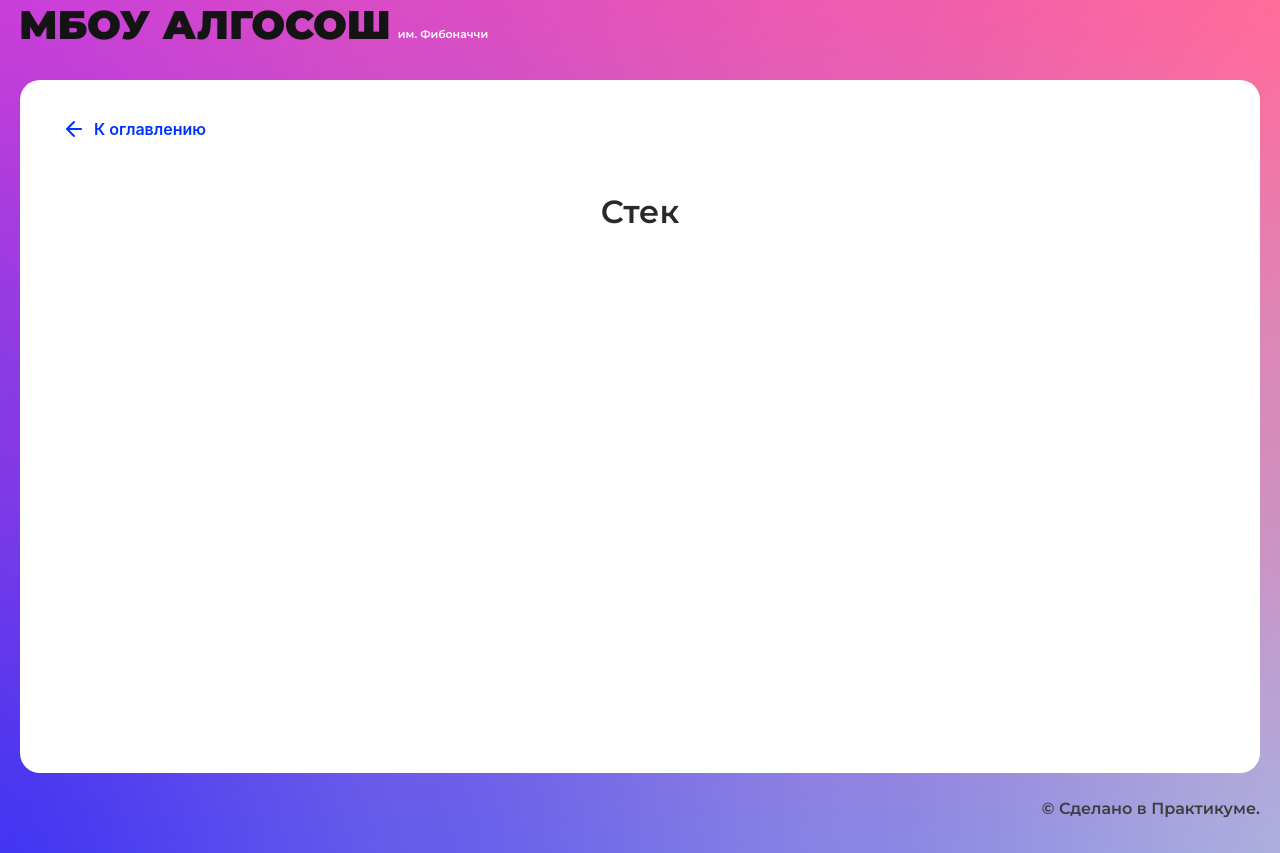
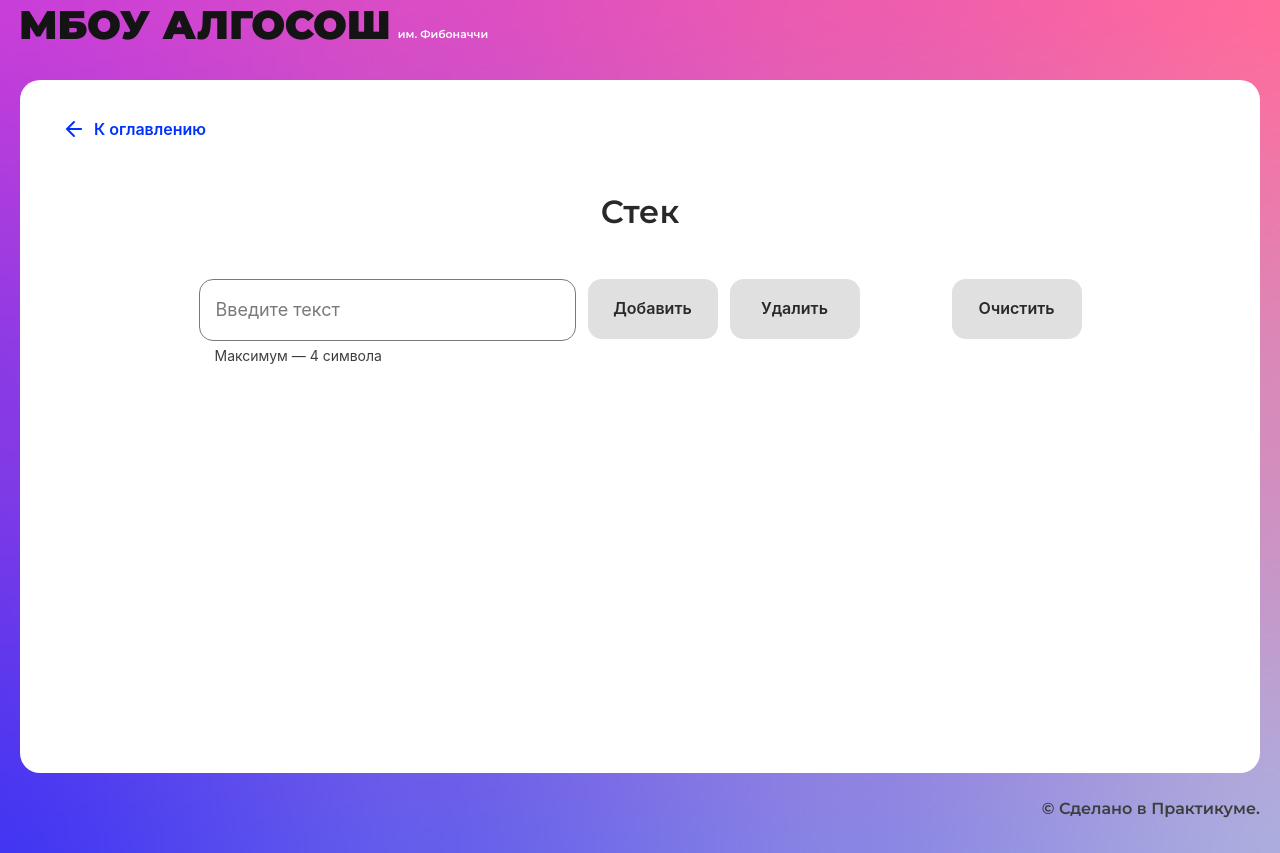
Before and after one commit to danielermal/algososh, a React (Create React App) app: page /stack in a window 1280 px wide. Built offline with nearby package versions, Linux system fonts and the light colour scheme.

Commit message:
сделал визуализацию стека

```diff
--- a/src/components/stack-page/stack-page.tsx
+++ b/src/components/stack-page/stack-page.tsx
@@ -1,10 +1,93 @@
-import React from "react";
+import React, { useMemo, useRef } from "react";
 import { SolutionLayout } from "../ui/solution-layout/solution-layout";
+import { Input } from "../ui/input/input";
+import { Button } from "../ui/button/button";
+import { Circle } from "../ui/circle/circle";
+import { Stack } from "../../constants/data-structures";
+import { ElementStates } from "../../types/element-states";
+import style from "../string/style.module.css";
 
 export const StackPage: React.FC = () => {
+
+  const [state, setState] = React.useState<string[]>([])
+  const [inputValue, setInputValue] = React.useState<string>('')
+  const [newStack, setnewStack] = React.useState(true)
+  const [color, setColor] = React.useState(false)
+
+  let stack = React.useMemo(() => {
+    return new Stack<string>()
+  }, [newStack])
+
+  const handleChange = (evt: React.ChangeEvent<HTMLInputElement>) => {
+    setInputValue(evt.target.value)
+  }
+
+  const addElement = (evt: React.FormEvent<HTMLFormElement>) => {
+    evt.preventDefault()
+    stack.push(inputValue)
+    const resetForm = evt.target as HTMLFormElement;
+    resetForm.reset();
+    setInputValue('')
+    setState([...stack.container])
+    setColor(true)
+    setTimeout(() => {
+      setColor(false)
+    }, 500)
+  }
+
+  const deleteElement = () => {
+    setColor(true)
+    setTimeout(() => {
+    stack.pop()
+    setState([...stack.container])
+    setColor(false)
+    }, 500)
+  }
+
+  const clearStack = () => {
+    setState([])
+    setnewStack(!newStack)
+  }
+
   return (
     <SolutionLayout title="Стек">
-
+      <form className={style.form} onSubmit={addElement} >
+        <Input
+          extraClass={style.input}
+          minLength={1}
+          maxLength={4}
+          isLimitText={true}
+          placeholder="Введите текст"
+          onChange={handleChange}
+        />
+        <Button
+          text="Добавить"
+          type="submit"
+          disabled={!(inputValue.length > 0)}
+        />
+        <Button
+          text="Удалить"
+          type="button"
+          disabled={!(state.length > 0)
+          }
+          onClick={deleteElement}
+        />
+        <Button
+          text="Очистить"
+          extraClass={style.button_clear}
+          type="button"
+          onClick={clearStack}
+          disabled={!(state.length > 0)
+          }
+        />
+      </form>
+      <div
+        className={`${style.circle_container} ${style.circle_container_fib}`}
+      >
+        {state.map((item, index) =>
+          <Circle letter={item} index={index} key={index} head={index === state.length - 1 ? 'top' : ''} state={(index === state.length - 1 && color) ? ElementStates.Changing : ElementStates.Default} />
+        )}
+      </div>
     </SolutionLayout>
   );
 };
--- a/src/components/string/style.module.css
+++ b/src/components/string/style.module.css
@@ -44,3 +44,7 @@
     margin: 0 40px 0 0;
     padding: 0;
 }
+
+.button_clear {
+    margin: 0 0 0 80px;
+}
--- /dev/null
+++ b/src/constants/data-structures.ts
@@ -0,0 +1,21 @@
+interface IStack<T> {
+    push: (item: T) => void;
+    pop: () => void;
+    getSize: () => number;
+  }
+
+  export class Stack<T> implements IStack<T> {
+    container: T[] = [];
+
+    push = (item: T): void => {
+      this.container.push(item)
+    };
+
+    pop = (): void => {
+      if (this.container.length !== 0) {
+        this.container.pop()
+      }
+    };
+
+    getSize = () => this.container.length;
+  }
```
Also changed, not shown: 2 other files (tests, documents, lock files or other folders).
